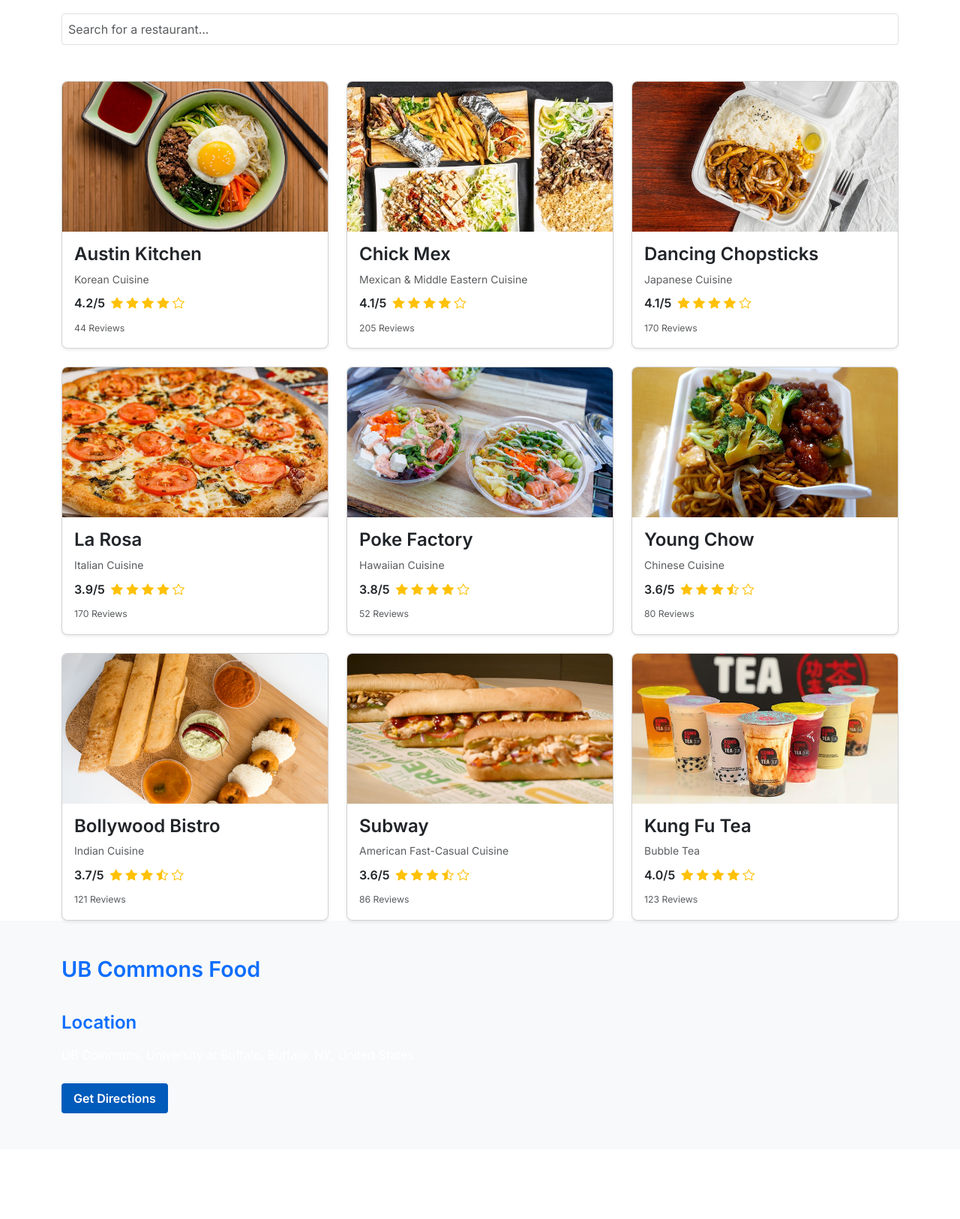
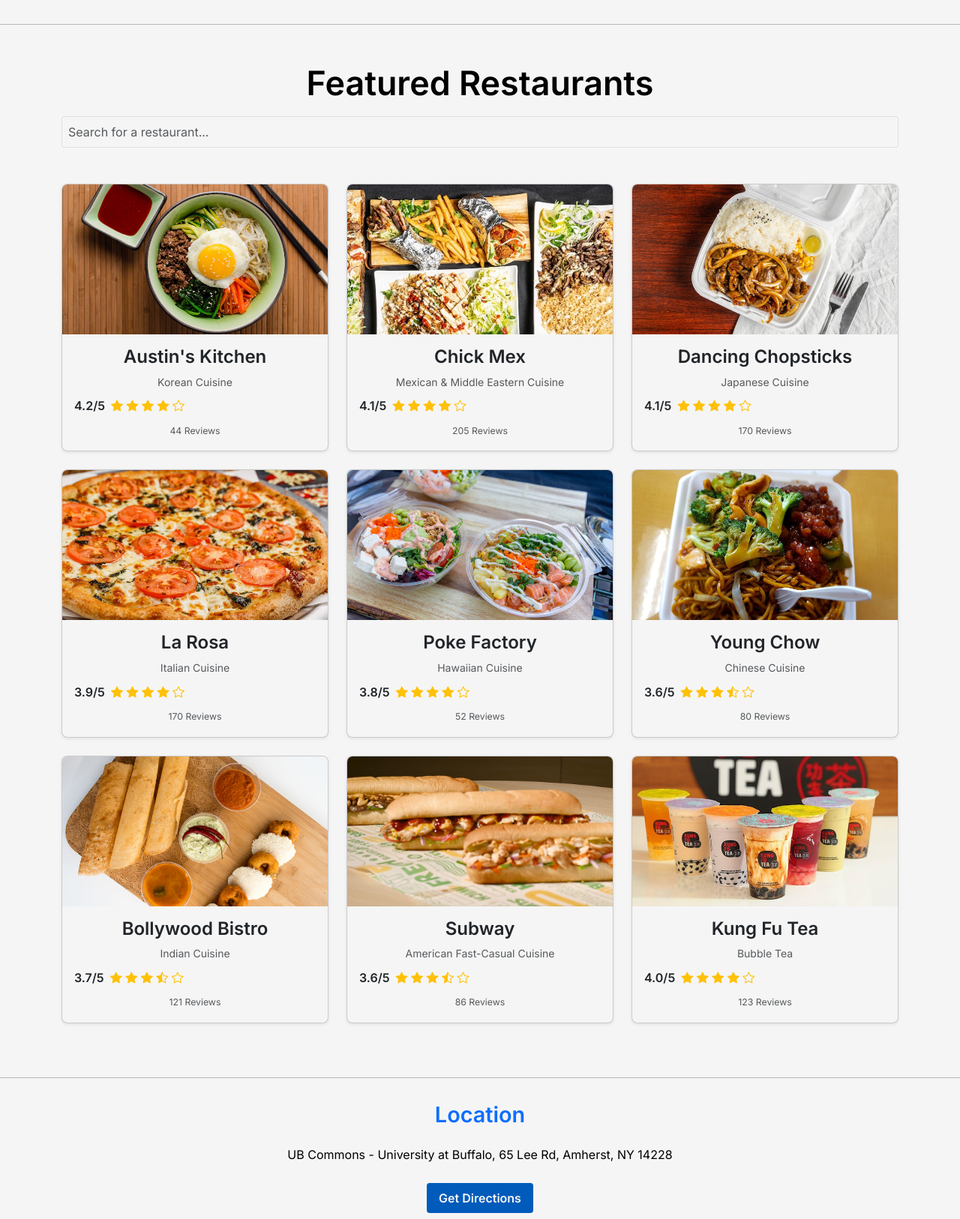
Before and after one commit to h3rogam3r8/cse-312, a Flask app: page / in a window 1280 px wide. Shown: the part 586-2212 px from the top of the page at 75% size. Before the commit the page ends 2071 px from the top, so only its background shows below. Run offline with Flask 3, Linux system fonts and the light colour scheme; some libraries are stand-ins or nearby versions.

Commit message:
Added a fully functioning dark and light mode toggle. Changed up the website a bit to ensure everything is affected by said toggle. TODO: Add more contrast between each card so it does not blend in with the background

```diff
--- a/static/css/styles.css
+++ b/static/css/styles.css
@@ -3,9 +3,9 @@
   --primary-color: #005BBB; /* UB Blue */
   --secondary-color: #005BBB; /* Darker Blue for contrast */
   --accent-color: #FFD200; /* UB Gold for accents */
-  --text-color: #ffffff;
-  --light-text-color: #FFFFFF;
-  --background-color: #FFFFFF;
+  --text-color: #000000;
+  --light-text-color: #f5f5f5;
+  --background-color: #f5f5f5;
   --light-background-color: #F8F9FA;
   --border-color: #E0E0E0;
 
@@ -186,7 +217,7 @@ a:hover {
   padding: var(--spacing-sm);
   font-size: var(--body-size);
   line-height: 1.5;
-  color: var(--text-color);
+  color: #ADD8E6;
   background-color: var(--background-color);
   border: 1px solid var(--border-color);
   border-radius: var(--border-radius-sm);
--- a/static/js/script.js
+++ b/static/js/script.js
@@ -1,23 +1,22 @@
 function initialize() {
     console.log("Page initialized");
+}
 
-}
 //button for nav-bar
 const button = document.querySelector('button');
 button.addEventListener('mouseover', () => {
   button.style.backgroundColor = 'gray';
 });
 button.addEventListener('mouseout', () => {
-
   button.style.backgroundColor = '';
 });
+
 //button for directions
 const button2 = document.querySelector('.btn');
 button2.addEventListener('mouseover', () => {
   button2.style.backgroundColor = 'gray';
 });
 button2.addEventListener('mouseout', () => {
-
   button2.style.backgroundColor = '';
 });
 
@@ -41,15 +40,14 @@ function setup_navbar_clicks() {
             console.log(`${link.textContent} clicked`);
         });
     });
+}
+
+document.addEventListener('DOMContentLoaded', () => {
+    setup_navbar_clicks();
+});
 
 
-    document.addEventListener('DOMContentLoaded', () => {
-        setup_navbar_clicks();
-    });
-
-}
-
-function handleSearch(){
+function handleSearch() {
     const search = document.getElementById('searchInput').value.toLowerCase();
 
     cards.forEach(card => {
@@ -63,3 +61,15 @@ function handleSearch(){
 }
 
 document.getElementById('searchInput').addEventListener('input', handleSearch);
+
+const darkModeToggle = document.getElementById('darkModeToggle');
+
+darkModeToggle.addEventListener('click', () => {
+    document.documentElement.classList.toggle('dark-mode');
+
+    if (document.documentElement.classList.contains('dark-mode')) {
+        darkModeToggle.textContent = 'Light Mode';
+    } else {
+        darkModeToggle.textContent = 'Dark Mode';
+    }
+});
--- a/templates/html/index.html
+++ b/templates/html/index.html
@@ -30,12 +30,11 @@
                         aria-controls="navbarNav" aria-expanded="false" aria-label="Toggle navigation">
                     <span class="navbar-toggler-icon"></span>
                 </button>
-
+                <li class="nav-item">
+                    <button id="darkModeToggle" class="btn">Dark Mode</button>
+                </li>
                 <div class="collapse navbar-collapse" id="navbarNav">
                     <ul class="navbar-nav ms-auto">
-                        <li class="nav-item">
-                            <a class="nav-link active" aria-current="page" href="#">Home</a>
-                        </li>
                     </ul>
                 </div>
             </div>
@@ -52,15 +51,20 @@
             </video>
             <div class="overlay position-absolute w-100 h-100 bg-blue opacity-50"></div>
             <div class="container position-relative z-1 text-black">
-                <h1 class="display-4 mb-4">EXPLORE FOOD CHOICES AT UB COMMONS</h1>
+                <h1 class="display-4 mb-4">THE UB COMMONS</h1>
                 <p class="lead">Explore a variety of cuisines at the University at Buffalo Commons. Find your favorite spot today.</p>
             </div>
         </section>
 
+        <div class="container text-center py-5">
+            <h5 class="text-primary"> Welcome to the UB Commons Food Review! Here, you can explore a variety of dining options available at the University at Buffalo Commons. Drop a review and let everyone know how you're feeling!</h5>
+        </div>
+
+        <hr class="my-1">
+
         <!-- Featured Restaurants Section -->
-        <br><br>
         <section class="menu section-padding">
-            <div class="container">
+            <div class="container text-center py-5">
                 <div class="text-center mb-5">
                     <h2 class="fw-bold">Featured Restaurants</h2>
                     <div class="input-group mb-4">
@@ -74,7 +78,7 @@
                         <div class="card h-100 shadow-sm">
                             <img src="static/images/austin%20kitchen.jpg" class="card-img-top" alt="Austin Kitchen">
                             <div class="card-body d-flex flex-column">
-                                <h5 class="card-title">Austin Kitchen</h5>
+                                <h5 class="card-title">Austin's Kitchen</h5>
                                 <p class="card-text text-muted mb-2">Korean Cuisine</p>
                                 <div class="mt-auto">
                                     <div class="d-flex align-items-center mb-2">
@@ -293,27 +297,20 @@
                 </div>
             </div>
         </section>
-    </main>
 
-    <!-- Footer -->
-    <footer class="site-footer bg-light py-5">
-        <div class="container">
-            <div class="row">
-                <!-- Footer Brand -->
-                <div class="col-12 mb-4">
-                    <h4 class="text-primary">UB Commons Food</h4>
-                </div>
+        <hr class="my-4">
 
-                <!-- Location -->
-                <div class="col-lg-6 col-md-7">
-                    <h5 class="text-primary mb-3">Location</h5>
-                    <p>UB Commons, University at Buffalo, Buffalo, NY, United States</p>
-                    <a href="https://www.google.com/maps/place/Commons,+520+Lee+Entrance,+Buffalo,+NY+14228/@43.0016966,-78.7875061,17z/data=!3m1!4b1!4m6!3m5!1s0x89d373d1a94f37ed:0x4aeb79ca54fe877d!8m2!3d43.0016966!4d-78.7849312!16s%2Fg%2F1thr84dw?entry=ttu&g_ep=EgoyMDI0MDkzMC4wIKXMDSoASAFQAw%3D%3D" class="btn btn-primary mt-2">Get Directions</a>
-                </div>
-
+        <div class="container text-center py-2">
+            <div class="col-12 mb-4">
+                <h4 class="text-primary">Location</h4>
+            </div>
+            <div class="col-lg-6 col-md-7 mx-auto">
+                <p>UB Commons - University at Buffalo, 65 Lee Rd, Amherst, NY 14228</p>
+                <a href="https://www.google.com/maps/place/Commons,+520+Lee+Entrance,+Buffalo,+NY+14228/@43.0016966,-78.7875061,17z/data=!3m1!4b1!4m6!3m5!1s0x89d373d1a94f37ed:0x4aeb79ca54fe877d!8m2!3d43.0016966!4d-78.7849312!16s%2Fg%2F1thr84dw?entry=ttu&g_ep=EgoyMDI0MDkzMC4wIKXMDSoASAFQAw%3D%3D" class="btn btn-primary mt-2">Get Directions</a>
             </div>
         </div>
-    </footer>
+
+    </main>
 
     <!-- Bootstrap JS via CDN -->
     <script src="https://cdn.jsdelivr.net/npm/bootstrap@5.3.0/dist/js/bootstrap.bundle.min.js"></script>
```
Also changed, not shown: other parts of static/css/styles.css (+48 -6 lines).
